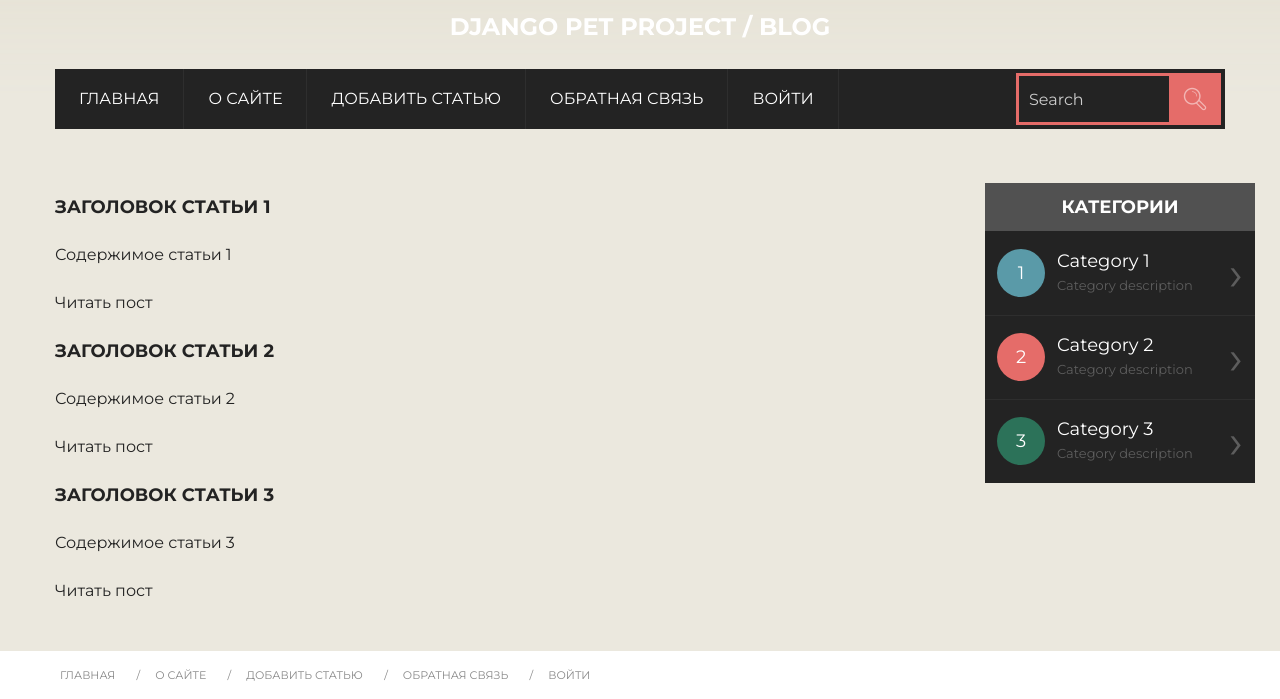
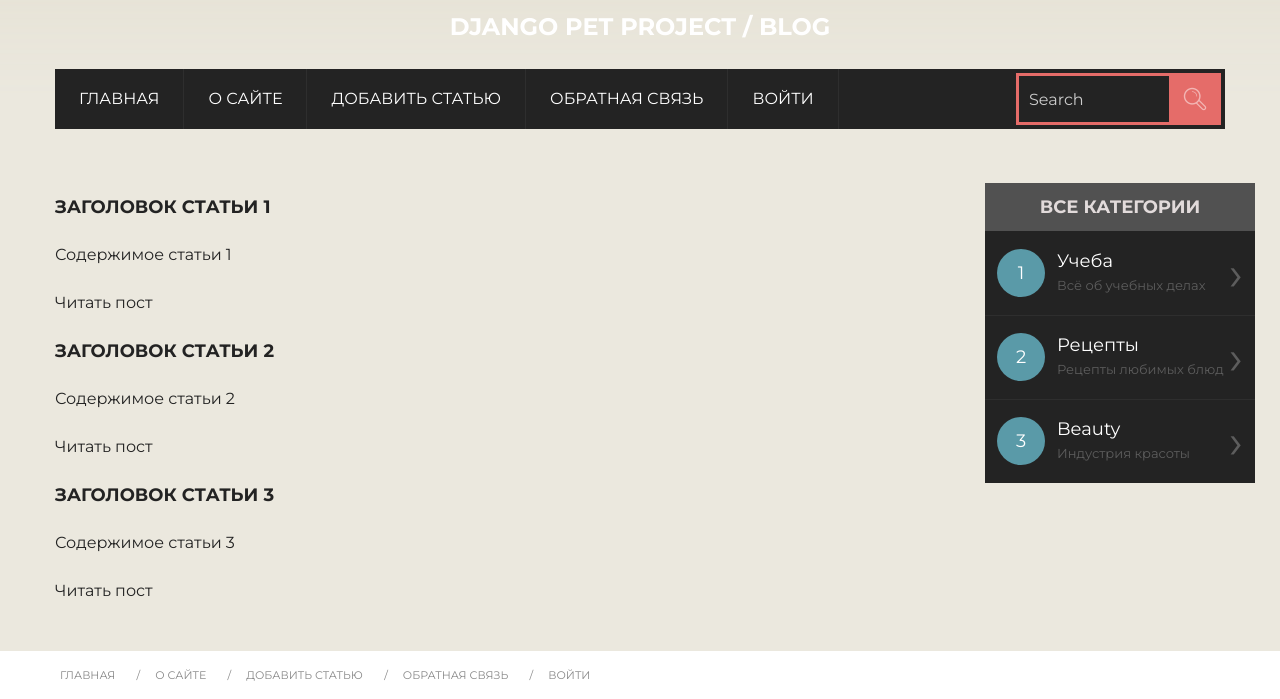
Before and after one commit to GrigoriyKuzevanov/django-pet-project, a Django app: page /blog/ in a window 1280 px wide. Shown: the part 201-900 px from the top of the page. Run offline with Django 4.2, Linux system fonts and the light colour scheme.

Commit message:
lesson 17

```diff
--- a/articles/articles/settings.py
+++ b/articles/articles/settings.py
@@ -129,6 +129,7 @@ USE_TZ = True
 # https://docs.djangoproject.com/en/4.2/howto/static-files/
 
 STATIC_URL = 'static/'
+# STATICFILES_DIRS = [ BASE_DIR / 'articles/static']
 
 # Default primary key field type
 # https://docs.djangoproject.com/en/4.2/ref/settings/#default-auto-field
--- a/articles/blog/static/blog/css/style.css
+++ b/articles/blog/static/blog/css/style.css
@@ -458,10 +458,10 @@ hr.fantastico {
   background-color: #e56c69;
 }
 .magenta-bage a:hover {
-  color: #8c5d79;
+  color: #94289a;
 }
 .magenta-bage:before {
-  background-color: #8c5d79;
+  background-color: #94289a;
 }
 /*=============== Calendar ===============*/
 #wp-calendar {
@@ -1964,6 +1964,19 @@ a {
 a:hover {
   color: #2c7259;
 }
+
+.side-a {
+  color: #e2dbdb;
+  -webkit-transition: all 0.2s ease-out;
+  -moz-transition: all 0.2s ease-out;
+  -o-transition: all 0.2s ease-out;
+  transition: all 0.2s ease-out;
+  text-decoration: none;
+}
+.side-a:hover {
+  color: #2c7259;
+}
+
 blockquote {
   font-family: Tahoma, Geneva, sans-serif;
   color: #ffffff;
--- /dev/null
+++ b/articles/blog/templates/blog/list_categories.html
@@ -0,0 +1,17 @@
+{% for cat in cats %}
+{% if cat.id == cat_selected %}
+<li class="magenta-bage">
+    <h3>
+        <a>{{ cat.name }}</a>
+    </h3>
+    <p>{{ cat.description }}</p>
+</li>
+{% else %}
+<li class="blue-bage">
+    <h3>
+        <a href="{% url 'category' cat.id %}">{{ cat.name }}</a>
+    </h3>
+    <p>{{ cat.description }}</p>
+</li>
+{% endif %}
+{% endfor %}
--- /dev/null
+++ b/articles/blog/templatetags/blogtags.py
@@ -0,0 +1,15 @@
+from django import template
+import blog.views as views
+
+
+register = template.Library()
+
+
+@register.simple_tag(name='getcats')
+def get_categories():
+    return views.cats_db
+
+@register.inclusion_tag('blog/list_categories.html')
+def show_categories(cat_selected=0):
+    cats = views.cats_db
+    return {'cats': cats, 'cat_selected': cat_selected}
--- a/articles/blog/urls.py
+++ b/articles/blog/urls.py
@@ -11,4 +11,5 @@ urlpatterns = [
     path('contacts/', views.contacts, name='contacts'),
     path('login/', views.login, name='login'),
     path('post/<int:post_id>/', views.show_post, name='post'),
+    path('category/<int:cat_id>', views.show_category, name='category'),
 ]
--- a/articles/blog/views.py
+++ b/articles/blog/views.py
@@ -17,11 +17,27 @@ data_db = [
     {'id': 3, 'title': 'Заголовок статьи 3', 'content': 'Содержимое статьи 3', 'is_published': True},
 ]
 
+cats_db = [
+    {'id': 1, 'name': 'Учеба', 'description': 'Всё об учебных делах', 'class': 'red-bage'},
+    {'id': 2, 'name': 'Рецепты', 'description': 'Рецепты любимых блюд', 'class': 'blue-bage'},
+    {'id': 3, 'name': 'Beauty', 'description': 'Индустрия красоты', 'class': 'green-bage'},
+]
+
 def index(request):
     data = {
         'title': 'Главная страница',
         'menu': menu,
         'posts': data_db,
+        'cat_selected': 0,
+        }
+    return render(request, 'blog/index.html', context=data)
+
+def show_category(request, cat_id):
+    data = {
+        'title': 'Отображение по рубрикам',
+        'menu': menu,
+        'posts': data_db,
+        'cat_selected': cat_id,
         }
     return render(request, 'blog/index.html', context=data)
 
--- a/articles/templates/base2.html
+++ b/articles/templates/base2.html
@@ -1,4 +1,5 @@
 {% load static %}
+{% load blogtags %}
 
 <!DOCTYPE html>
 <html lang="ru">
@@ -60,28 +61,10 @@
 
                         <div class="sidebar-element">
 
-                            <h3> Категории</h3>
+                            <h3><a href="{% url 'home' %}" class="side-a">Все категории</a></h3>
+                            <ul class="category-list">
 
-                            <ul class="category-list">
-                                <li class="blue-bage">
-                                    <h3>
-                                        <a href="#">Category 1</a>
-                                    </h3>
-                                    <p>Category description</p>
-                                </li>
-                                <li class="red-bage">
-                                    <h3>
-                                        <a href="#">Category 2</a>
-                                    </h3>
-                                    <p>Category description</p>
-                                </li>
-                                <li class="green-bage">
-                                    <h3>
-                                        <a href="#">Category 3</a>
-                                    </h3>
-                                    <p>Category description</p>
-                                </li>
-                            </ul>
+                            {% show_categories cat_selected %}
                 </aside>
             </div>
         </div>
```
Also changed, not shown: articles/blog/templatetags/__init__.py (added).
